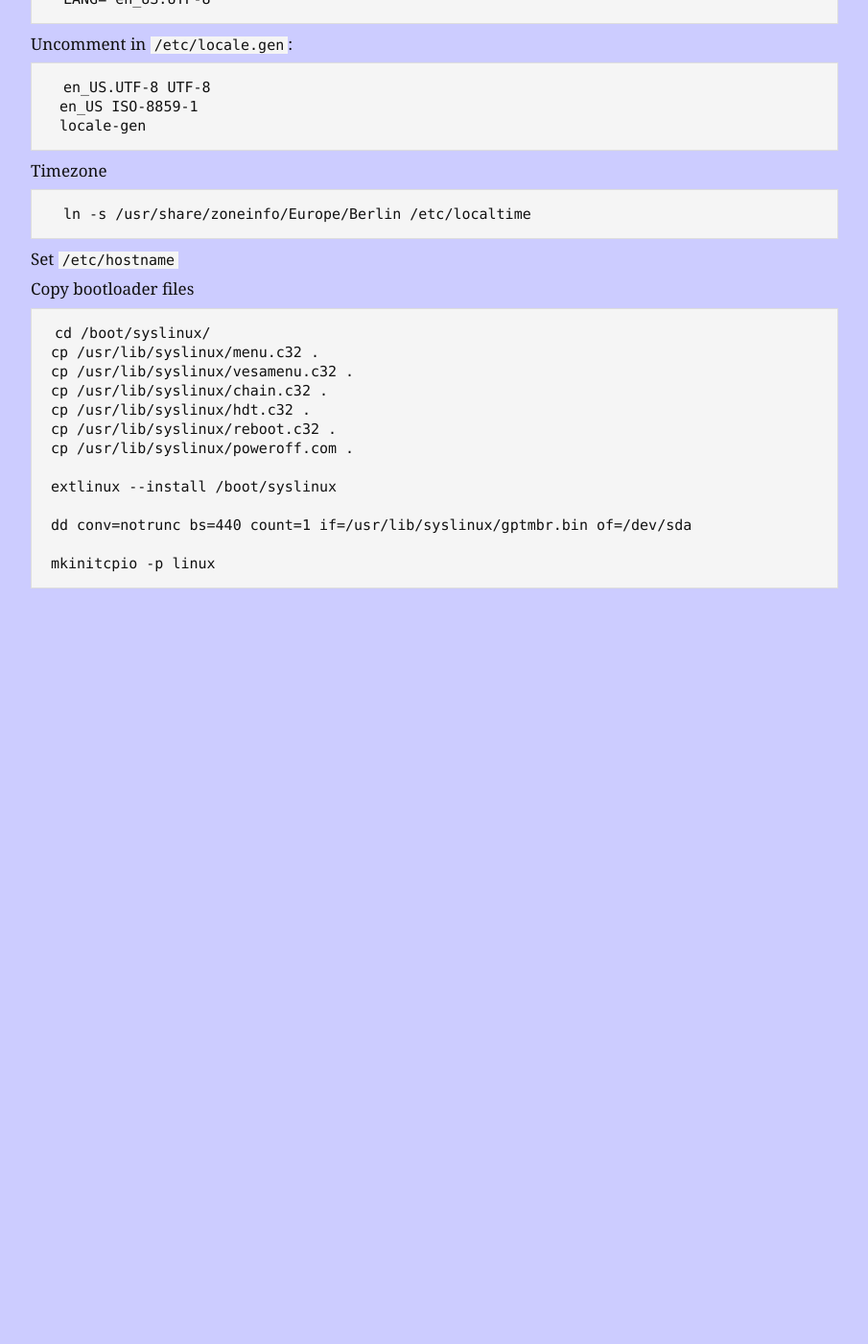
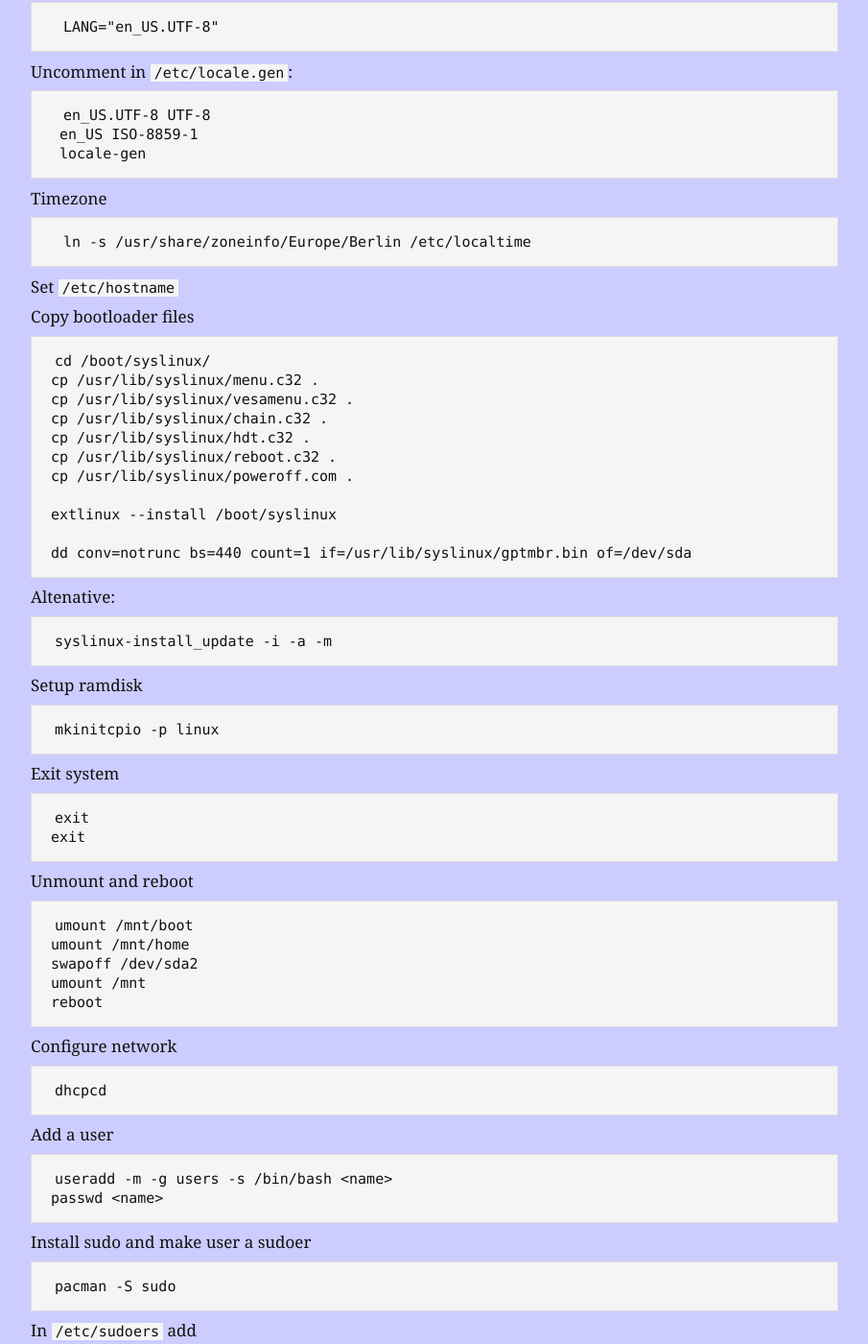
Before and after one commit to zdxerr/zdxerr.github.com, a Jekyll site: the page built from _posts/2013-02-23-arch-linux-installation.markdown, in a window 1280 px wide and 1400 px high, scrolled down 1397 px. Shown: the whole window at 96% size, without its empty margins (228-1133 px from the left). Built offline with Jekyll 4.4.1, drawn with Linux system fonts in a browser that asks for light colours; Markdown is read by kramdown in place of the engine named in the settings; before the commit the page ends 2027 px from its top, so only the background shows below that; some of the changed text lies outside the part shown.

Commit message:
More on arch.

```diff
--- a/_posts/2013-02-23-arch-linux-installation.markdown
+++ b/_posts/2013-02-23-arch-linux-installation.markdown
@@ -8,7 +8,7 @@ This is a description of how to setup a basic system with [Arch Linux](https://w
 
 1. Change keyboard layout:
 
-    loadkeys de
+        loadkeys de
 
 2. Create partitions using `gdisk /dev/sda`.
 
@@ -95,6 +95,50 @@ This is a description of how to setup a basic system with [Arch Linux](https://w
 
         dd conv=notrunc bs=440 count=1 if=/usr/lib/syslinux/gptmbr.bin of=/dev/sda
 
+    Altenative:
+
+        syslinux-install_update -i -a -m
+
+11. Setup ramdisk
+
         mkinitcpio -p linux
 
+12. Exit system
+
+        exit
+        exit
+
+13. Unmount and reboot
+
+        umount /mnt/boot
+        umount /mnt/home
+        swapoff /dev/sda2
+        umount /mnt
+        reboot
+
+14. Configure network
+
+        dhcpcd
+
+15. Add a user
+
+        useradd -m -g users -s /bin/bash <name>
+        passwd <name>
+
+16. Install sudo and make user a sudoer
+
+        pacman -S sudo
+
+    In `/etc/sudoers` add
+
+        <name> ALL=(ALL) ALL
+
+17. Enable auto network configuration
+
+        sudo systemctl enable dhcpcd@eth0.service
+
+18. Install _X_
+
+        sudo pacman -S xorg-server xorg-xinit xorg-server-utils
+
 [guide]: http://wideaperture.net/blog/?p=3851 "A Guide to Installing Arch in VirtualBox"
```
